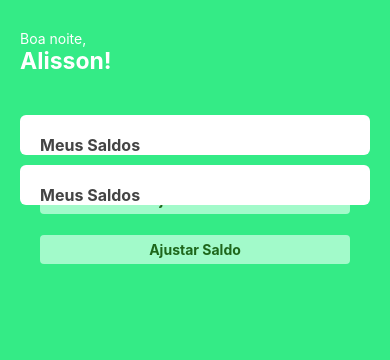
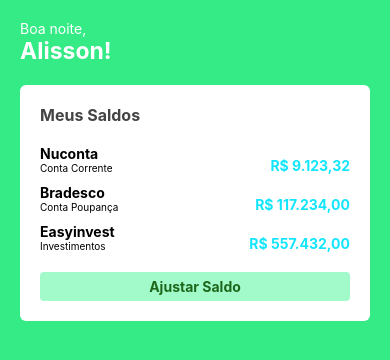
Before and after one commit to alissonph/app-organizze, a React Native app in the folder src/: screen / in a window 390 px wide. Shown: the top 360 px of the page. Built offline with nearby package versions, Linux system fonts and the light colour scheme.

Commit message:
Removido styled components e utilizado stylesheet

```diff
--- a/src/src/components/Conta/index.tsx
+++ b/src/src/components/Conta/index.tsx
@@ -1,17 +1,17 @@
 import React from 'react';
-import { TouchableOpacity } from 'react-native';
-import { Container, ContainerTitulo, Name, Description, Saldo } from './styles';
+import { Text, TouchableOpacity, View } from 'react-native';
+import { styles } from './styles';
 
 export default function Conta({ data }) {
     return (
         <TouchableOpacity>
-            <Container>
-                <ContainerTitulo>
-                    <Name>{data?.nome}</Name>
-                    <Description>{data?.tipo}</Description>
-                </ContainerTitulo>
-                <Saldo>{data?.saldo}</Saldo>
-            </Container>
+            <View style={styles.container}>
+                <View>
+                    <Text style={styles.name}>{data?.nome}</Text>
+                    <Text style={styles.description}>{data?.tipo}</Text>
+                </View>
+                <Text style={styles.saldo}>{data?.saldo}</Text>
+            </View>
         </TouchableOpacity>
     );
 }
--- a/src/src/components/Conta/styles.tsx
+++ b/src/src/components/Conta/styles.tsx
@@ -1,29 +1,22 @@
-import styled from 'styled-components/native';
+import { StyleSheet } from 'react-native';
 
-export const Container = styled.View`
-    flex-direction: row;
-    align-items: flex-end;
-    justify-content: space-between;
-    padding-bottom: 10px;
-`;
-
-export const ContainerTitulo = styled.View`
-    flex-direction: column;
-`;
-
-export const Name = styled.Text`
-    font-size: 14px;
-    font-weight: bold;
-    color: black;
-`;
-
-export const Description = styled.Text`
-    font-size: 10px;
-    color: black;
-`;
-
-export const Saldo = styled.Text`
-    font-size: 14px;
-    font-weight: bold;
-    color: #12e5fc;
-`;
+export const styles = StyleSheet.create({
+    container: {
+        flexDirection: 'row',
+        alignItems: 'flex-end',
+        justifyContent: 'space-between',
+        paddingBottom: 10,
+    },
+    name:{
+        fontSize: 14,
+        fontWeight: 'bold'
+    },
+    description:{
+        fontSize: 10,
+    },
+    saldo: {
+        fontSize: 14,
+        fontWeight: 'bold',
+        color: '#12e5fc',
+    },
+});
--- a/src/src/components/Contas/index.tsx
+++ b/src/src/components/Contas/index.tsx
@@ -1,13 +1,14 @@
 import React from 'react';
-import { Container, Title, List, BotaoSaldo } from './styles';
+import { styles } from './styles';
 import Conta from '../../components/Conta';
-import { StyleSheet, Text } from 'react-native';
+import { FlatList, Text, TouchableOpacity, View } from 'react-native';
 
 export default function Contas() {
     return (
-        <Container>
-            <Title>Meus Saldos</Title>
-            <List
+        <View style={styles.container}>
+            <Text style={styles.title}>Meus Saldos</Text>
+            <FlatList style={styles.list}
+                showsVerticalScrollIndicator={false}
                 keyboardShouldPersistTaps="handled"
                 data={[
                     {
@@ -37,16 +38,9 @@ export default function Contas() {
                     <Conta data={item}></Conta>
                 )}
             />
-            <BotaoSaldo>
+            <TouchableOpacity style={styles.btnSaldo}>
                 <Text style={styles.textoSaldo}>Ajustar Saldo</Text>
-            </BotaoSaldo>
-        </Container>
+            </TouchableOpacity>
+        </View>
     );
 }
-
-const styles = StyleSheet.create({
-    textoSaldo: {
-      color: '#1e661b',
-      fontWeight: 'bold'
-    },
-});
--- a/src/src/components/Contas/styles.tsx
+++ b/src/src/components/Contas/styles.tsx
@@ -1,30 +1,34 @@
-import styled from 'styled-components/native';
+import { StyleSheet } from 'react-native';
 
-export const Title = styled.Text`
-    font-size: 16px;
-    font-weight: bold;
-    color: #444;
-`;
-
-export const Container = styled.View`
-    flex: 1;
-    padding: 20px 20px;
-    background: #FFF;
-    border-radius: 6px;
-    margin: 0px 20px 10px 20px;
-`;
-
-export const List = styled.FlatList.attrs({
-    showsVerticalScrollIndicator: false,
-})`
-    margin-top: 20px;
-`;
-
-export const BotaoSaldo = styled.TouchableOpacity`
-    background: #a2faca;
-    margin-top: 10px;
-    justify-content: center;
-    align-items: center;
-    border-radius: 4px;
-    padding: 6px 0;
-`;
+export const styles = StyleSheet.create({
+    container: {
+        flex: 1,
+        backgroundColor: 'white',
+        padding: 20,
+        borderRadius: 6,
+        marginRight: 20,
+        marginBottom: 10,
+        marginLeft: 20,
+    },
+    title: {
+        fontSize: 16,
+        fontWeight: 'bold',
+        color: '#444',
+    },
+    list: {
+        marginTop: 20,
+    },
+    btnSaldo: {
+        backgroundColor: '#a2faca',
+        marginTop: 10,
+        justifyContent: 'center',
+        alignItems: 'center',
+        borderRadius: 4,
+        paddingTop: 6,
+        paddingBottom: 6,
+    },
+    textoSaldo: {
+      color: '#1e661b',
+      fontWeight: 'bold'
+    },
+});
--- a/src/src/pages/Main/index.tsx
+++ b/src/src/pages/Main/index.tsx
@@ -1,23 +1,21 @@
 import React from 'react';
-import { ScrollView, StatusBar } from 'react-native';
-import { Container, Header, Title, SubTitle, Form } from './styles';
+import { SafeAreaView, ScrollView, StatusBar, StyleSheet, Text, View } from 'react-native';
+import { styles } from './styles';
 import Contas from '../../components/Contas';
 
 export default function App() {
   return (
-    <Container>
+    <SafeAreaView style={styles.container}>
         <ScrollView>
-          <Header>
-            <Title>Boa noite,</Title>
-            <SubTitle>Alisson!</SubTitle>
-          </Header>
-          <Form>
+          <View style={styles.header}>
+            <Text style={styles.title}>Boa noite,</Text>
+            <Text style={styles.subTitle}>Alisson!</Text>
+          </View>
+          <View>
             <Contas/>
-            <Contas/>
-          </Form>
-
+          </View>
         </ScrollView>
         <StatusBar />
-    </Container>
+    </SafeAreaView>
   );
 }
--- a/src/src/pages/Main/styles.tsx
+++ b/src/src/pages/Main/styles.tsx
@@ -1,26 +1,21 @@
-import styled from 'styled-components/native';
+import { StyleSheet } from 'react-native';
 
-export const Container = styled.SafeAreaView`
-    flex: 1;
-    background: #34eb86;
-`;
-
-export const Header = styled.View`
-    flex-direction: column;
-    padding: 30px 20px 20px 20px;
-`;
-
-export const Title = styled.Text`
-    font-size: 14px;
-    color: white;
-`;
-
-export const SubTitle = styled.Text`
-    font-size: 23px;
-    color: white;
-    font-weight: bold;
-`;
-
-export const Form = styled.View`
-    margin-top: 20px;
-`;
+export const styles = StyleSheet.create({
+    container: {
+      flex: 1,
+      backgroundColor: '#34eb86',
+    },
+    header: {
+      flexDirection: 'column',
+      padding: 20,
+    },
+    title: {
+      fontSize: 14,
+      color: 'white',
+    },
+    subTitle: {
+      fontSize: 23,
+      color: 'white',
+      fontWeight: 'bold'
+    }
+});
```
Also changed, not shown: 1 other file (tests, documents, lock files or other folders).
